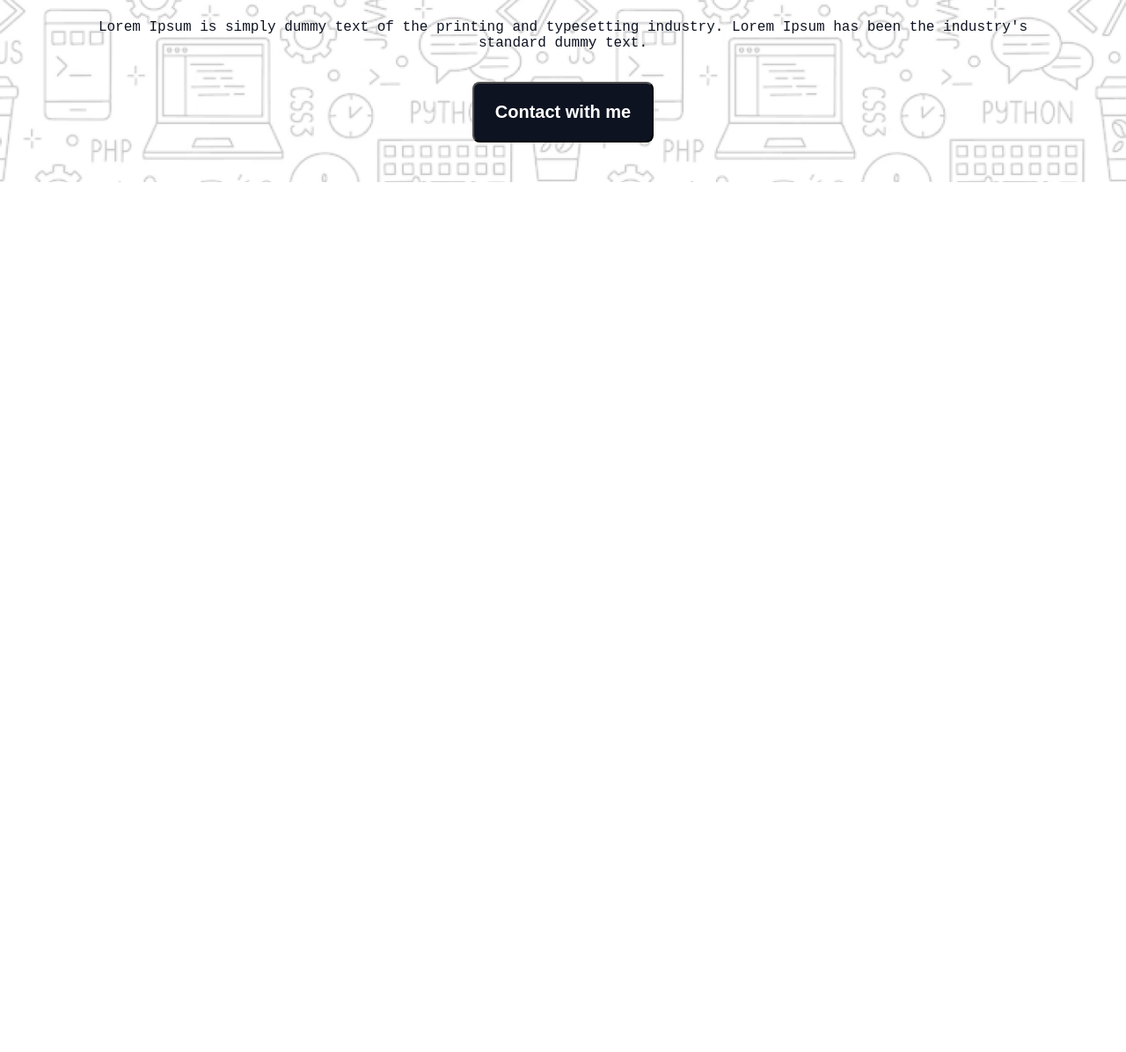
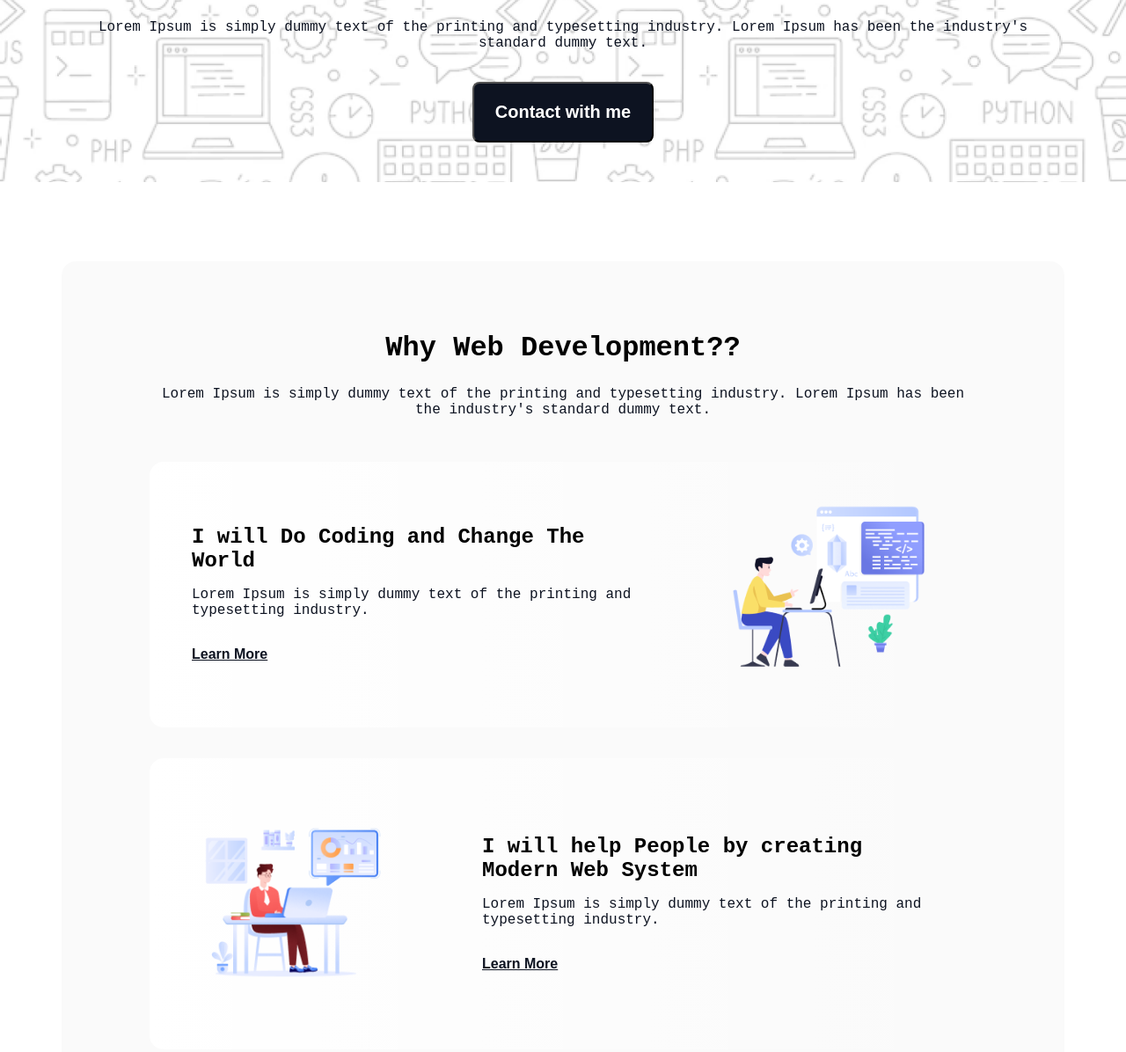
Before and after one commit to naymurweb/dev-challenge, a plain HTML site: page index.html in a window 1280 px wide. Shown: the part 501-1697 px from the top of the page at 88% size. Before the commit the page ends 800 px from the top, so only its background shows below. Drawn offline with Linux system fonts and the light colour scheme; a web font is replaced by a local one.

Commit message:
details section

```diff
--- a/index.html
+++ b/index.html
@@ -22,17 +22,62 @@
         </nav>
 
         <!-- hero section -->
-         <section class="hero-section">
+        <section class="hero-section">
             <div class="container">
                 <img src="./assets/devicon.png" alt="dev">
-            <h1>"In the near future, I hope to become a Developer."</h1>
-            <p>Lorem Ipsum is simply dummy text of the printing and typesetting industry. Lorem Ipsum has been the industry's standard dummy text.</p>
-            <button class="color-btn">Contact with me</button>
+                <h1>"In the near future, I hope to become a Developer."</h1>
+                <p>Lorem Ipsum is simply dummy text of the printing and typesetting industry. Lorem Ipsum has been the
+                    industry's standard dummy text.</p>
+                <button class="color-btn">Contact with me</button>
             </div>
-         </section>
+        </section>
 
     </header>
-    <main>
+    <main class="container">
+
+        <!-- details section -->
+        <section class="details section-gap">
+            <div class="content">
+                <h2>Why Web Development??</h2>
+                <p>Lorem Ipsum is simply dummy text of the printing and typesetting industry. Lorem Ipsum has been the
+                    industry's standard dummy text.</p>
+            </div>
+            <div class="details-box">
+                <div class="box-content">
+                    <h4>I will Do Coding and Change The World</h4>
+                    <p>Lorem Ipsum is simply dummy text of the printing and typesetting industry.</p>
+                    <button class="small-btn">Learn More</button>
+                </div>
+                <div>
+                    <img src="./assets/datails1.png" alt="details" width="230px">
+                </div>
+            </div>
+
+            <div class="details-box">
+                <div>
+                    <img src="./assets/details2.png" alt="details" width="230px">
+                </div>
+                <div class="box-content">
+                    <h4>I will help People by creating Modern Web System</h4>
+                    <p>Lorem Ipsum is simply dummy text of the printing and typesetting industry.</p>
+                    <button class="small-btn">Learn More</button>
+                </div>
+            </div>
+
+            <div class="details-box">
+
+                <div class="box-content">
+                    <h4>I will Do Coding and Change The World</h4>
+                    <p>Lorem Ipsum is simply dummy text of the printing and typesetting industry.</p>
+                    <button class="small-btn">Learn More</button>
+                </div>
+                <div>
+                    <img src="./assets/details3.png" alt="details" width="230px">
+                </div>
+            </div>
+
+        </section>
+
 
     </main>
     <footer>
--- a/stylesheet/style.css
+++ b/stylesheet/style.css
@@ -106,3 +106,39 @@ p {
 .hero-section .container p {
   margin: 25px 0 35px 0;
 }
+
+/* details section */
+
+.details {
+  border-radius: 16px;
+  background: rgba(13, 19, 33, 0.02);
+  padding: 80px 100px;
+}
+
+.content {
+  text-align: center;
+  margin-bottom: 50px;
+}
+
+.content h2 {
+  margin-bottom: 25px;
+}
+
+.details-box {
+  border-radius: 16px;
+  background: linear-gradient(
+    90deg,
+    rgb(255, 255, 255),
+    rgba(255, 255, 255, 0) 100%
+  );
+  display: flex;
+  gap: 100px;
+  justify-content: space-between;
+  align-items: center;
+  padding: 48px;
+  margin-bottom: 35px;
+}
+
+.box-content p {
+  margin: 16px 0 32px 0;
+}
```
Also changed, not shown: assets/datails1.png (renamed from assets/Layer_1.png), assets/details2.png (renamed from assets/Group 3.png), assets/details3.png (renamed from assets/Group 4.png).
